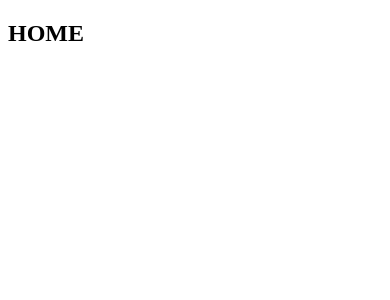
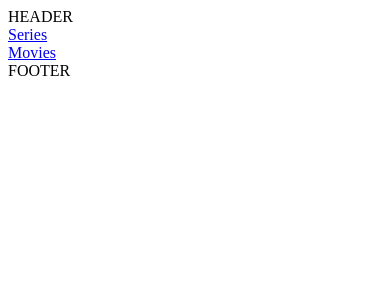
Before and after one commit to brcarey/stan-test, a React app: page / in a window 390 px wide. Shown: the top 300 px of the page. Built offline with nearby package versions, Linux system fonts and the light colour scheme.

Commit message:
introduce a master page type component so all pages can have same layout, add some basic styles

```diff
--- a/package.json
+++ b/package.json
@@ -16,6 +16,7 @@
     "@types/react-router": "2.0.39",
     "clean-webpack-plugin": "0.1.14",
     "css-loader": "0.26.0",
+    "extract-text-webpack-plugin": "1.0.1",
     "html-webpack-plugin": "2.24.1",
     "less": "2.7.1",
     "less-loader": "2.2.3",
--- a/src/home.tsx
+++ b/src/home.tsx
@@ -1,8 +1,20 @@
 import * as React from 'react';
+import {Link} from 'react-router';
 
 export class Home extends React.Component<{}, {}> {
 
     render(): JSX.Element {
-        return <h2>HOME</h2>;
+        return (<div className="flex-grid">
+            <div className="col">
+                <Link to="/series">
+                    Series
+                </Link>
+            </div>
+            <div className="col">
+                <Link to="/movies">
+                    Movies
+                </Link>
+            </div>
+        </div>);
     }
 }
--- a/src/index.tsx
+++ b/src/index.tsx
@@ -1,16 +1,19 @@
 import * as React from 'react';
 import * as ReactDOM from 'react-dom';
-import {Router, Route, Link, browserHistory} from 'react-router';
+import {Router, Route, IndexRoute, browserHistory} from 'react-router';
 
 import {Home} from './home';
 import {Series} from './series';
 import {Movies} from './movies';
+import {Master} from './layout/master';
+import './styles.less';
 
 ReactDOM.render((
-  <Router history={browserHistory}>
-    <Route path="/" component={Home}>
-      <Route path="series" component={Series} />
-      <Route path="movies" component={Movies} />
-    </Route>
-  </Router>
+    <Router history={browserHistory}>
+        <Route path="/" component={Master}>
+            <Route path="series" component={Series} />
+            <Route path="movies" component={Movies} />
+            <IndexRoute component={Home} />
+        </Route>
+    </Router>
 ), document.getElementById('app'))
--- /dev/null
+++ b/src/layout/footer.tsx
@@ -0,0 +1,5 @@
+import * as React from 'react';
+
+export const Footer = (props:any) => {
+    return <div>FOOTER</div>;
+}
--- /dev/null
+++ b/src/layout/header.tsx
@@ -0,0 +1,5 @@
+import * as React from 'react';
+
+export const Header = (props:any) => {
+    return <div>HEADER</div>;
+}
--- /dev/null
+++ b/src/layout/master.tsx
@@ -0,0 +1,11 @@
+import * as React from 'react';
+import {Header} from './header';
+import {Footer} from './footer';
+
+export const Master = (props:any) => {
+    return <div>
+        <Header />
+        <div className="content">{props.children}</div>
+        <Footer />
+    </div>;
+}
--- /dev/null
+++ b/src/styles.less
@@ -0,0 +1,13 @@
+.flex-grid {
+    display: flex;
+
+    .col {
+        flex: 1;
+    }
+}
+
+@media (max-width: 400px) {
+    .flex-grid {
+        display: block;
+    }
+}
--- a/webpack.config.js
+++ b/webpack.config.js
@@ -1,5 +1,6 @@
 const HtmlWebpackPlugin = require('html-webpack-plugin');
 const CleanWebpackPlugin = require('clean-webpack-plugin');
+const ExtractTextPlugin = require('extract-text-webpack-plugin');
 
 module.exports = {
     entry: {
@@ -19,7 +20,8 @@ module.exports = {
 
     module: {
         loaders: [
-            { test: /\.tsx?$/, loader: 'ts-loader',  exclude: /node_modules/ }
+            { test: /\.tsx?$/, loader: 'ts-loader',  exclude: /node_modules/ },
+            { test: /\.less$/, loader: ExtractTextPlugin.extract('style-loader', 'css-loader', 'less-loader') }
         ],
 
         preLoaders: [
@@ -29,6 +31,7 @@ module.exports = {
 
     plugins: [
         new CleanWebpackPlugin(['./dist']),
-        new HtmlWebpackPlugin({ template: 'index.html' })
+        new HtmlWebpackPlugin({ template: 'index.html' }),
+        new ExtractTextPlugin('styles.css')
     ]
 };
```
Also changed, not shown: src/header.tsx (deleted, +0 -8 lines).
